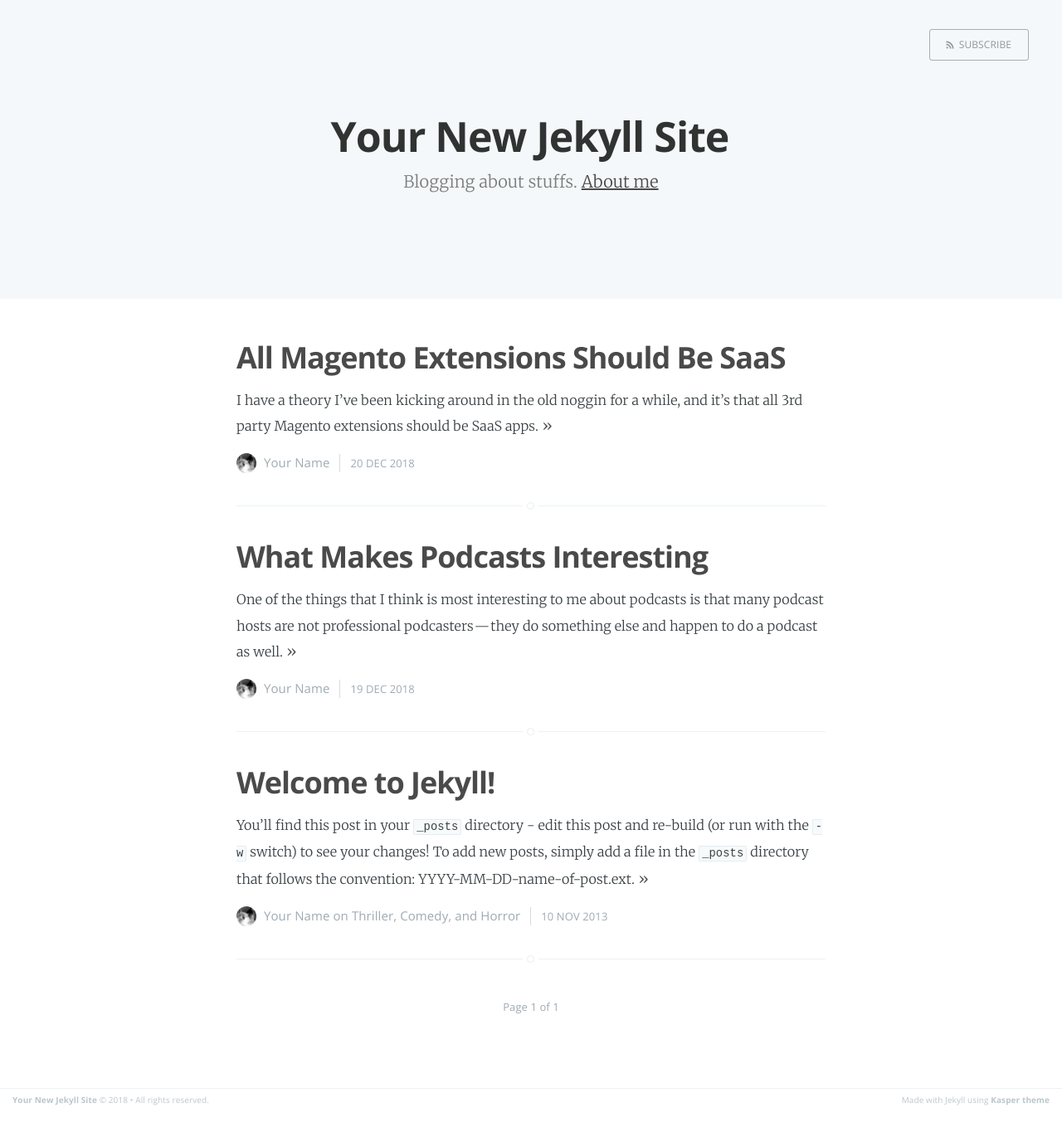
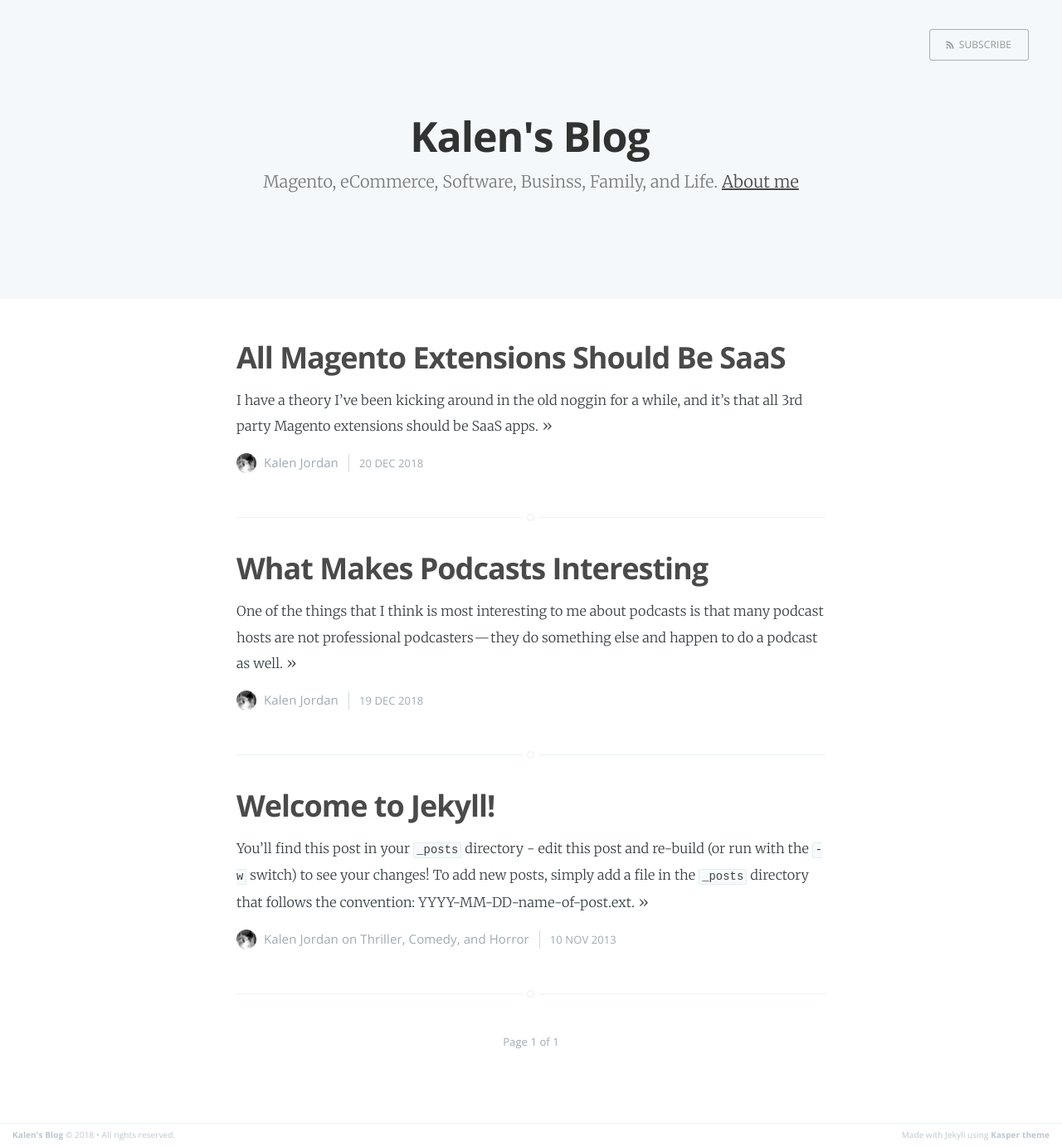
Before and after one commit to kalenjordan/kalenjordan.github.io, a Jekyll site: the page built from index.html, in a window 1280 px wide. Shown: the whole page at 83% size. Built offline with Jekyll 4.4.1, drawn with Linux system fonts in a browser that asks for light colours; the list of posts is cut into pages by our own code; before the commit the page ends 1340 px from its top, so only the background shows below that.

Commit message:
Update config and css tweak

```diff
--- a/_config.yml
+++ b/_config.yml
@@ -1,16 +1,16 @@
-name: Your New Jekyll Site
-description: Blogging about stuffs
-meta_description: "Your New Jekyll Site, Blogging about stuffs"
+name: Kalen's Blog
+description: Magento, eCommerce, Software, Businss, Family, and Life
+meta_description: "Kalen's Blog - Magento, eCommerce, Software, Businss, Family, and Life"
 
 markdown: kramdown
 highlighter: pygments
 logo: false
 paginate: 15
 baseurl: /
-domain_name: 'http://yourblog-domain.com'
+domain_name: 'https://kalenjordan.github.io'
 google_analytics: 'UA-XXXXXXXX-X'
 gems: [jekyll-paginate]
 
 # Details for the RSS feed generator
-url:            'blog url'
-author:         'Your Name'
+url:            'https://kalenjordan.github.io'
+author:         'Kalen Jordan'
--- a/assets/css/screen.css
+++ b/assets/css/screen.css
@@ -802,6 +802,7 @@ body:not(.post-template) .post-title {
     text-transform: uppercase;
     font-size: 1.3rem;
     white-space: nowrap;
+    margin-bottom: 14px;
 }
 
 .user-image {
```
